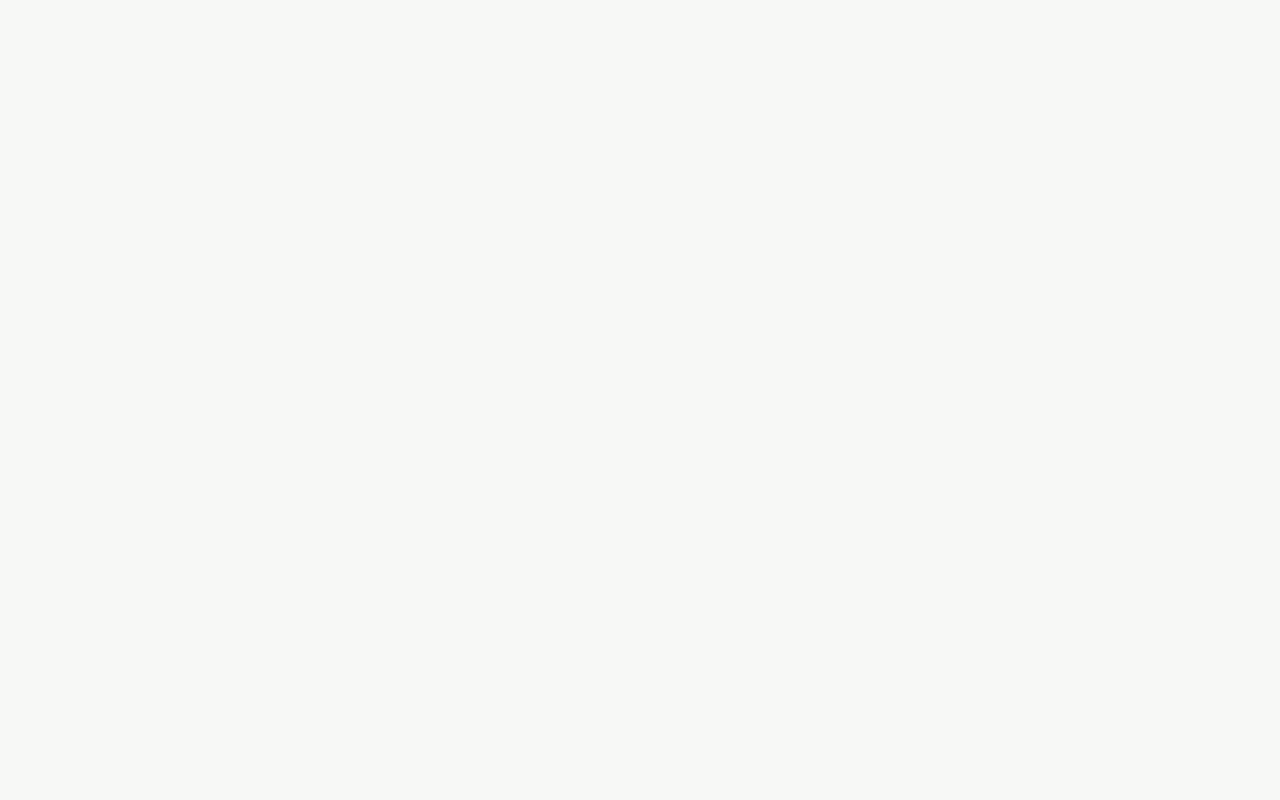
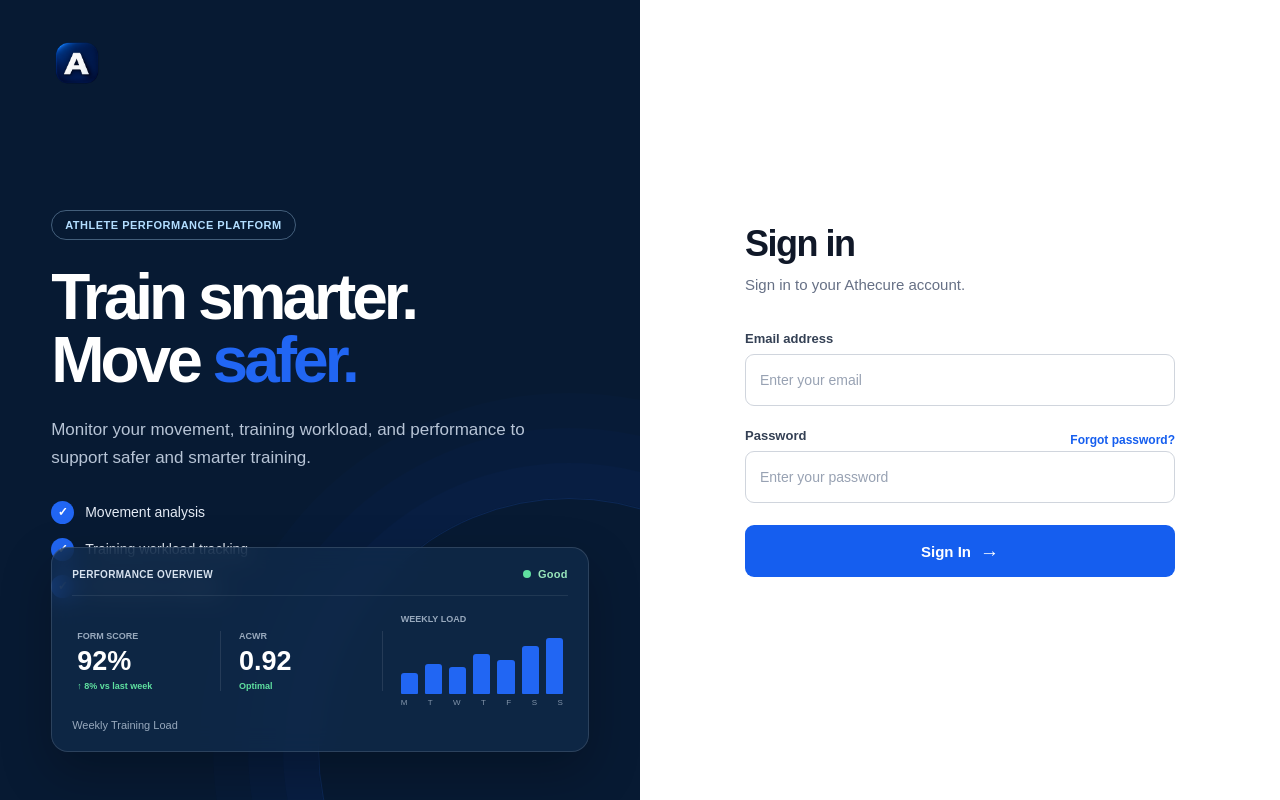
Before and after one commit to nobody3007/Athecure, a React (Vite) app in the folder frontend-project/: page /Athecure/login in a window 1280 px wide. Before the commit this address had no page. Built offline with nearby package versions, Linux system fonts and the light colour scheme.

Commit message:
this shoud work

```diff
--- a/frontend-project/src/App.jsx
+++ b/frontend-project/src/App.jsx
@@ -5,7 +5,7 @@ import Login from "./pages/Login/Login";
 
 function App() {
   return (
-    <BrowserRouter>
+   <BrowserRouter basename="/Athecure">
       <Routes>
         <Route path="/" element={<Home />} />
         <Route path="/login" element={<Login />} />
--- a/frontend-project/src/components/Logo/Logo.jsx
+++ b/frontend-project/src/components/Logo/Logo.jsx
@@ -5,7 +5,7 @@ function Logo() {
     <div className="logo">
       <a href="/">
         <img
-          src="/main_logo.png"
+          src={`${import.meta.env.BASE_URL}main_logo.png`}
           alt="Athecure"
           className="logo-image"
           width={100}
@@ -16,5 +16,4 @@ function Logo() {
   );
 }
 
-
 export default Logo;
```
